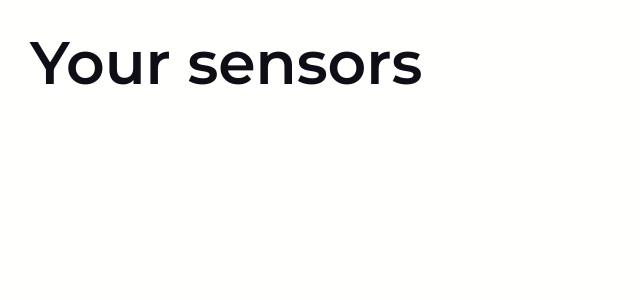
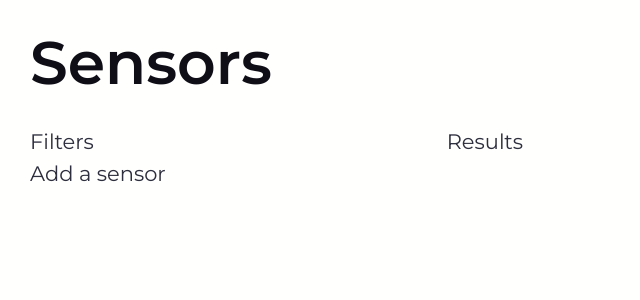
Before and after one commit to amdufour/sensors_pingthings, a React (Create React App) app: page / in a window 1280 px wide. Shown: the top 300 px of the page, without its empty margins (0-640 px from the left). Built offline with nearby package versions, Linux system fonts and the light colour scheme.

Commit message:
Add app layout

```diff
--- a/src/App.js
+++ b/src/App.js
@@ -1,13 +1,11 @@
 import "./styles/styles.scss";
+
+import Layout from "./components/Layout";
 
 function App() {
   return (
     <div className="App">
-      <header className="App-header">
-        <div className="container">
-          <h1>Your sensors</h1>
-        </div>
-      </header>
+      <Layout />
     </div>
   );
 }
--- /dev/null
+++ b/src/components/Layout.js
@@ -0,0 +1,22 @@
+import { Fragment } from "react";
+
+import Sensors from "./Sensors";
+
+const Layout = props => {
+  return (
+    <Fragment>
+      <header>
+        <div className="container">
+          <h1>Sensors</h1>
+        </div>
+      </header>
+      <main>
+        <div className="container">
+          <Sensors />
+        </div>
+      </main>
+    </Fragment>
+  );
+};
+
+export default Layout;
--- /dev/null
+++ b/src/components/Sensors.js
@@ -0,0 +1,19 @@
+import { Fragment } from "react";
+
+const Sensors = props => {
+  return (
+    <Fragment>
+      <section>
+        <div className="row">
+          <div className="col-12 col-md-4">Filters</div>
+          <div className="col-12 col-md-8">Results</div>
+        </div>
+      </section>
+      <section>
+        <div>Add a sensor</div>
+      </section>
+    </Fragment>
+  );
+};
+
+export default Sensors
```
Also changed, not shown: 1 other file (tests, documents, lock files or other folders).
